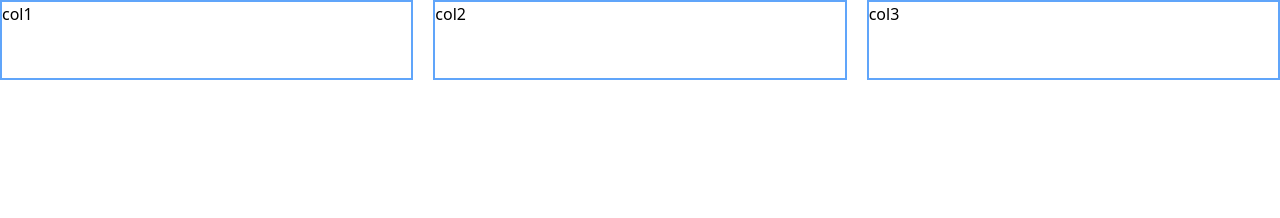
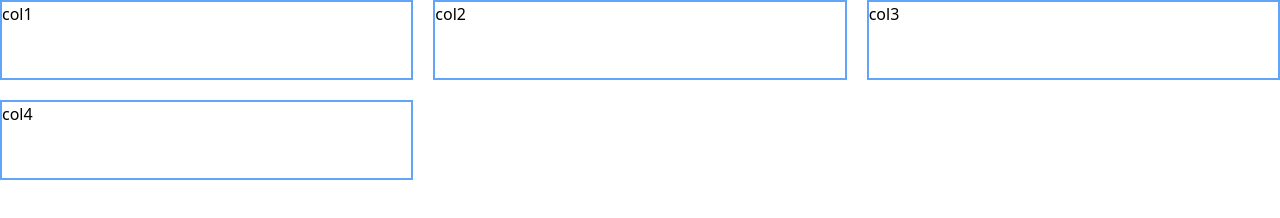
Before and after one commit to peti6114/git-test1, a website: page src/index.html in a window 1280 px wide. Drawn offline with Linux system fonts and the light colour scheme.

Commit message:
Update index.html

```diff
--- a/src/index.html
+++ b/src/index.html
@@ -18,6 +18,9 @@
              <div class="border-blue-400 border-2 h-20">
                 col3
              </div>
+            <div class="border-blue-400 border-2 h-20">
+                col4
+             </div>
         </div>
     </section>
 </body>
```
